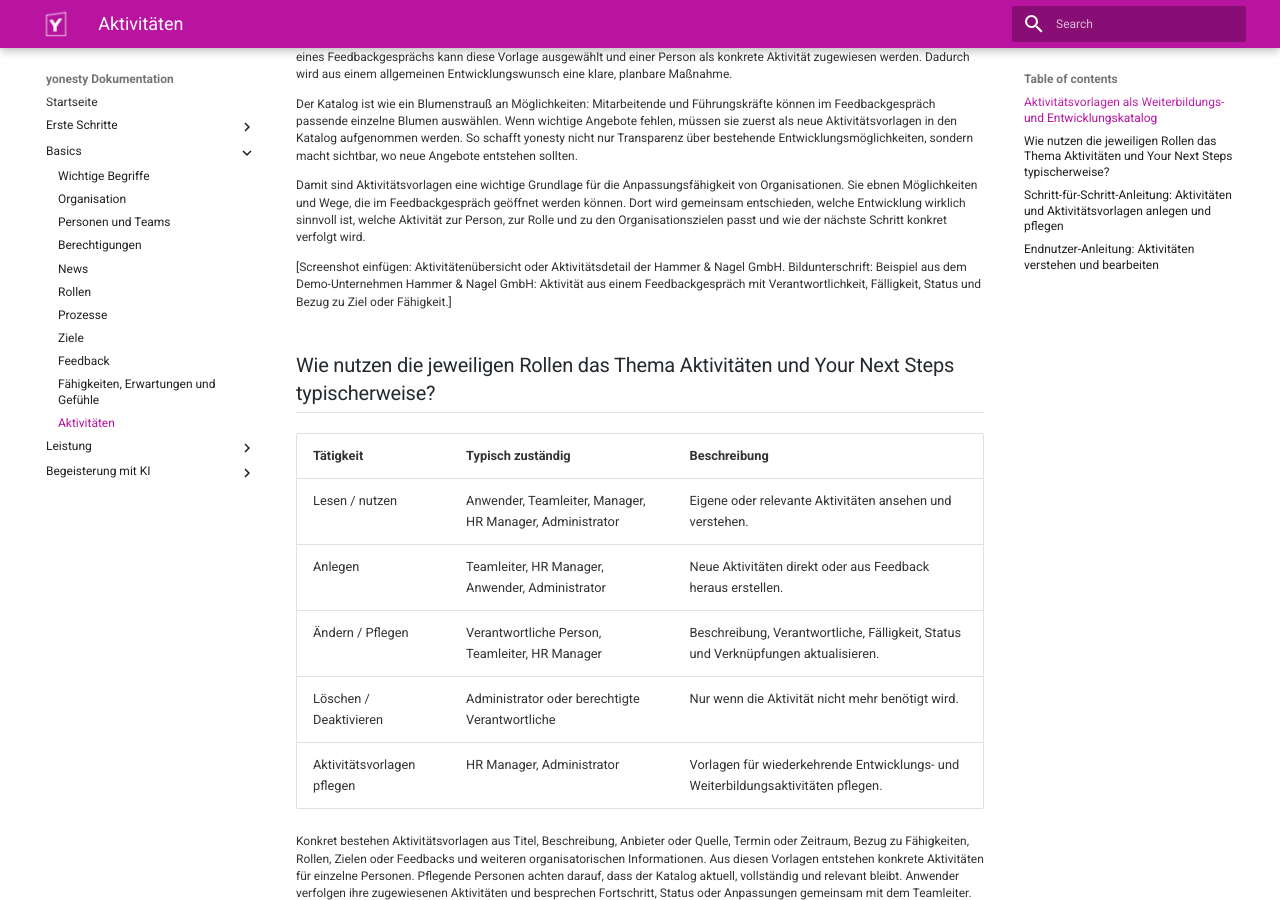
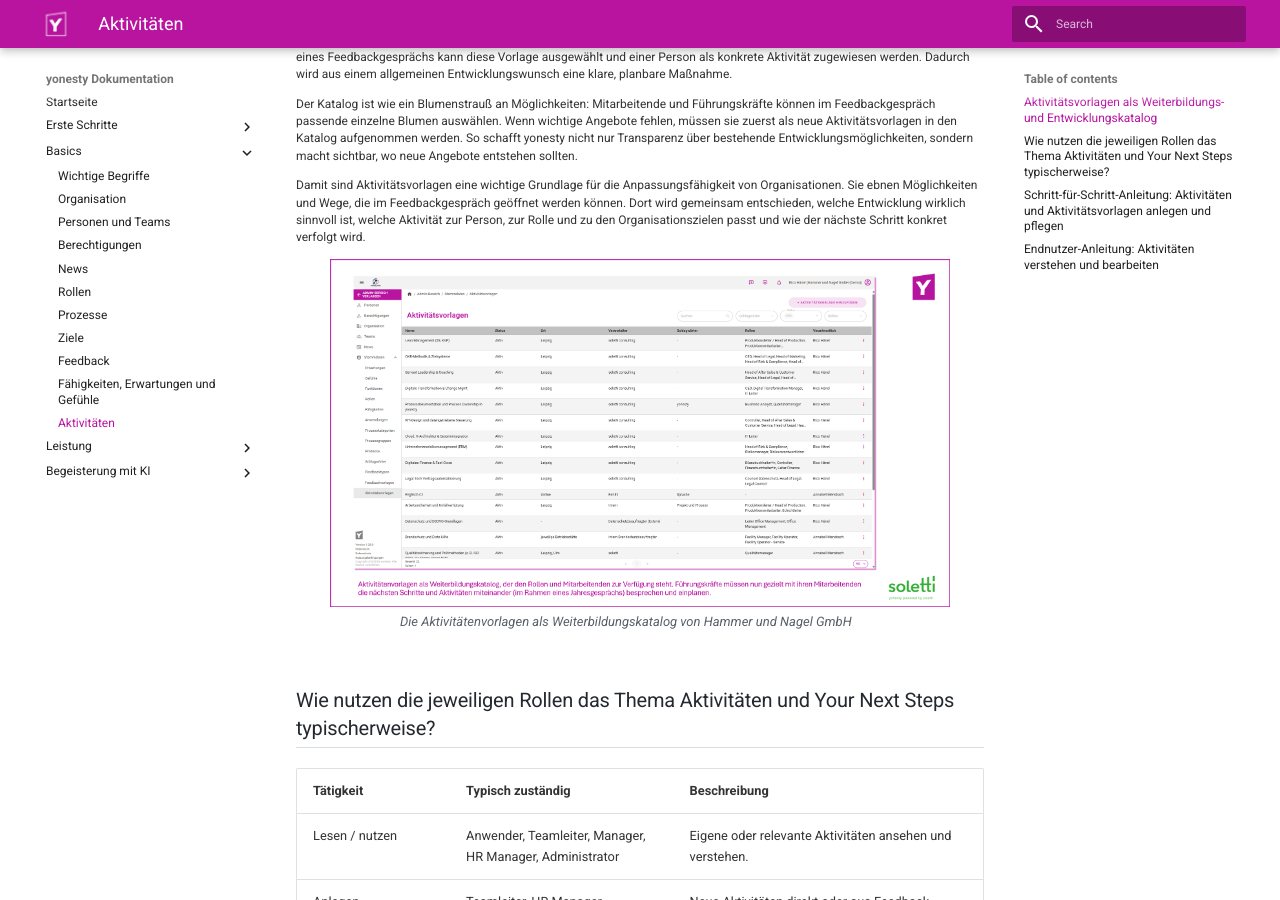
Before and after one commit to ricohaenelsoletti/yonesty, an MkDocs documentation site: the page built from docs/Aktivitäten-Your-Next-Steps.md, in a window 1280 px wide and 900 px high, scrolled down 426 px. Built offline with MkDocs 1.6.1 and Material for MkDocs 9.7.7, drawn with Linux system fonts in a browser that asks for light colours; some of the changed text lies outside the part shown.

Commit message:
Update Aktivitäten-Your-Next-Steps.md

```diff
--- a/docs/Aktivitäten-Your-Next-Steps.md
+++ b/docs/Aktivitäten-Your-Next-Steps.md
@@ -14,7 +14,10 @@
 
 Damit sind Aktivitätsvorlagen eine wichtige Grundlage für die Anpassungsfähigkeit von Organisationen. Sie ebnen Möglichkeiten und Wege, die im Feedbackgespräch geöffnet werden können. Dort wird gemeinsam entschieden, welche Entwicklung wirklich sinnvoll ist, welche Aktivität zur Person, zur Rolle und zu den Organisationszielen passt und wie der nächste Schritt konkret verfolgt wird.
 
-[Screenshot einfügen: Aktivitätenübersicht oder Aktivitätsdetail der Hammer & Nagel GmbH. Bildunterschrift: Beispiel aus dem Demo-Unternehmen Hammer & Nagel GmbH: Aktivität aus einem Feedbackgespräch mit Verantwortlichkeit, Fälligkeit, Status und Bezug zu Ziel oder Fähigkeit.]
+<figure>
+    <img src="/screenshots/yonesty-Aktivitaetenvorlagen.png">
+    <figcaption>Die Aktivitätenvorlagen als Weiterbildungskatalog von Hammer und Nagel GmbH</figcaption>
+</figure>
 
 ## Wie nutzen die jeweiligen Rollen das Thema Aktivitäten und Your Next Steps typischerweise?
 
@@ -39,6 +42,11 @@
 7. Ergänze Verantwortliche, Fälligkeit, Status und Verknüpfungen zu Rollen, Zielen, Fähigkeiten oder Feedbacks.
 8. Verfolge die Aktivität gemeinsam im weiteren Entwicklungsprozess und prüfe, ob sie angepasst, verschoben oder abgeschlossen werden sollte.
 
+<figure>
+    <img src="/screenshots/yonesty-Aktivitaeten.png">
+    <figcaption>Konkrete Aktivitäten/Weiterbildungen für Mitarbeitende der Hammer und Nagel GmbH (Auszug und Filter)</figcaption>
+</figure>
+
 ## Endnutzer-Anleitung: Aktivitäten verstehen und bearbeiten
 
 Aktivitäten zeigen dir, welche nächsten Schritte im Feedbackgespräch vereinbart wurden. Öffne eine Aktivität und prüfe, was besprochen wurde, bis wann der Schritt geplant ist und womit die Aktivität verbunden ist. Als Anwender verfolgst du deine Aktivitäten und bereitest dich darauf vor, den aktuellen Stand mit deinem Teamleiter zu besprechen. Der Status wird gemeinsam geändert. Fortschritte können gewürdigt und gefeiert werden. Wenn Schwierigkeiten auftreten, könnt ihr die Aktivität gemeinsam anpassen, verschieben oder neu ausrichten.
```
